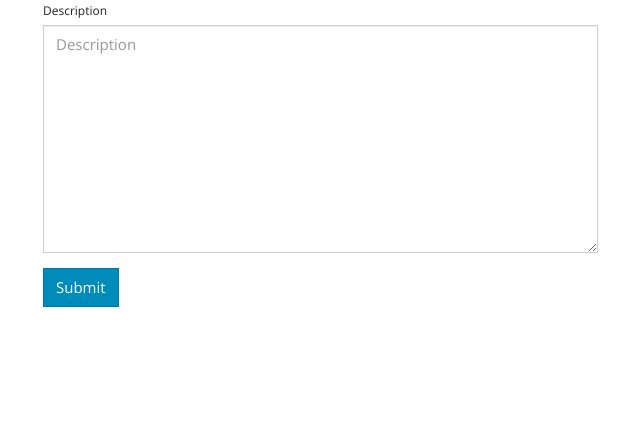
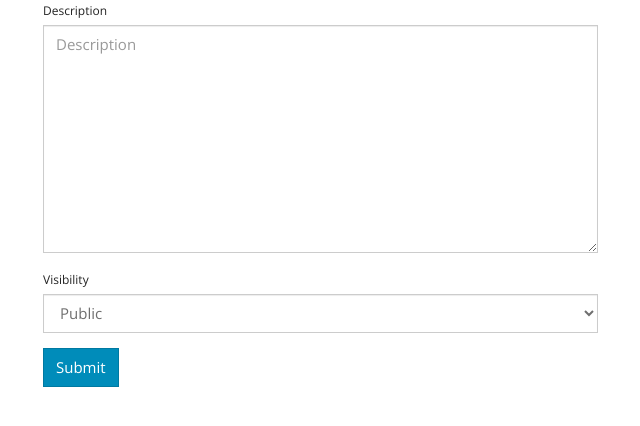
Before and after one commit to ilee304/final_app, a Django app: page /post/create/ in a window 1280 px wide. Shown: the part 81-507 px from the top of the page, without its empty margins (27-667 px from the left). Run offline with Django 3.2, Linux system fonts and the light colour scheme; the visitor is signed in with stand-in values (Sample User, id 1); parts of the project's set-up code (start-up, migrations or seed data) failed here and were passed over; some libraries are stand-ins or nearby versions.

Commit message:
Add anonymous questions and answers

```diff
--- a/core/models.py
+++ b/core/models.py
@@ -2,12 +2,17 @@ from django.db import models
 from django.contrib.auth.models import User
 from django.core.urlresolvers import reverse
 
+VISIBILITY_CHOICES = (
+(0, 'Public'),
+(1, 'Anonymous'),
+)
 
 # Create your models here.
 class Post (models.Model):
   description = models.TextField(null=True, blank=True)
   created_at = models.DateTimeField(auto_now_add=True)
   user =  models.ForeignKey(User)
+  visibility = models.IntegerField(choices=VISIBILITY_CHOICES, default=0)
 
   def __unicode__(self):
     return self.description
@@ -20,7 +25,7 @@ class Comment(models.Model):
     user = models.ForeignKey(User)
     created_at = models.DateTimeField(auto_now_add=True)
     text = models.TextField()
-
+    visibility = models.IntegerField(choices=VISIBILITY_CHOICES, default=0)
     def __unicode__(self):
       return self.text
 
--- a/core/views.py
+++ b/core/views.py
@@ -12,7 +12,7 @@ class Home(TemplateView):
 class PostCreateView(CreateView):
   model = Post
   template_name = "post/post_form.html"
-  fields = ['description']
+  fields = ['description', 'visibility']
   success_url =  reverse_lazy('post_list')
 
   def form_valid(self, form):
@@ -63,7 +63,7 @@ class PostDeleteView(DeleteView):
 class CommentCreateView(CreateView):
     model =  Comment
     template_name = 'comment/comment_form.html'
-    fields = ['text']
+    fields = ['text', 'visibility']
 
     def get_success_url(self):
       return self.object.post.get_absolute_url()
@@ -138,9 +138,9 @@ class UserDetailView(DetailView):
     def get_context_data(self, **kwargs):
         context = super(UserDetailView, self).get_context_data(**kwargs)
         user_in_view = User.objects.get(username=self.kwargs['slug'])
-        posts = Post.objects.filter(user=user_in_view)
+        posts = Post.objects.filter(user=user_in_view).exclude(visibility=1)
         context['posts'] = posts
-        comments = Comment.objects.filter(user=user_in_view)
+        comments = Comment.objects.filter(user=user_in_view).exclude(visibility=1)
         context['comments'] = comments
         return context
 
--- a/templates/post/post_detail.html
+++ b/templates/post/post_detail.html
@@ -1,7 +1,7 @@
 {% extends 'base.html' %}
 {% block content %}
 <p>{{ post.description }}</p>
-<p>Asked by  <a href="{% url 'user_detail' slug=post.user.username %}">{{ post.user.username }}</a> on {{ post.created_at }}</p>
+<p>Asked {% if question.visibility == 0 %} by  <a href="{% url 'user_detail' slug=post.user.username %}">{{ post.user.username }}</a> {% endif %} on {{ post.created_at }}</p>
 {% if post.user == user %}
 <p><a href="{% url 'post_update' pk=post.id %}">Edit post</a></p>
 <p><a href="{% url 'post_delete' pk=post.id %}">Delete post</a></p>
@@ -16,7 +16,7 @@
   <p><a href="{% url 'comment_update' post_pk=post.id comment_pk=comment.id %}">Edit comment</a><p>
   <p><a href="{% url 'comment_delete' post_pk=post.id comment_pk=comment.id %}">Delete comment</a><p>
   {% endif %}
-  <p>Commented by  <a href="{% url 'user_detail' slug=comment.user.username %}">{{ comment.user.username }}</a> on {{ comment.created_at }}</p>
+  <p>Commented {% if question.visibility == 0 %} by  <a href="{% url 'user_detail' slug=comment.user.username %}">{{ comment.user.username }}</a> {% endif %} on {{ comment.created_at }}</p>
   <p>{{ comment.vote_set.all.count }} Vote{{ comment.vote_set.all.count|pluralize }}</p>
 <form method="post" action="{% url 'vote' %}">
     {% csrf_token %}
--- a/templates/post/post_list.html
+++ b/templates/post/post_list.html
@@ -3,7 +3,7 @@
 {% for post in object_list %}
 <div class="panel">
   <h3><a href="{{ post.get_absolute_url }}">{{ post.description }}</a></h3>
-  <p>Posted by <a href="{% url 'user_detail' slug=post.user.username %}">{{ post.user.username }}</a> on {{ post.created_at }}</p>
+  <p>Posted {% if question.visibility == 0 %} by <a href="{% url 'user_detail' slug=post.user.username %}">{{ post.user.username }}</a> {% endif %} on {{ post.created_at }}</p>
   <p>{{ post.vote_set.all.count }} Vote{{ post.vote_set.all.count|pluralize }}</p>
   <form method="post" action="{% url 'vote' %}">
     {% csrf_token %}
```
Also changed, not shown: core/migrations/0005_auto_20151205_0455.py (added).
